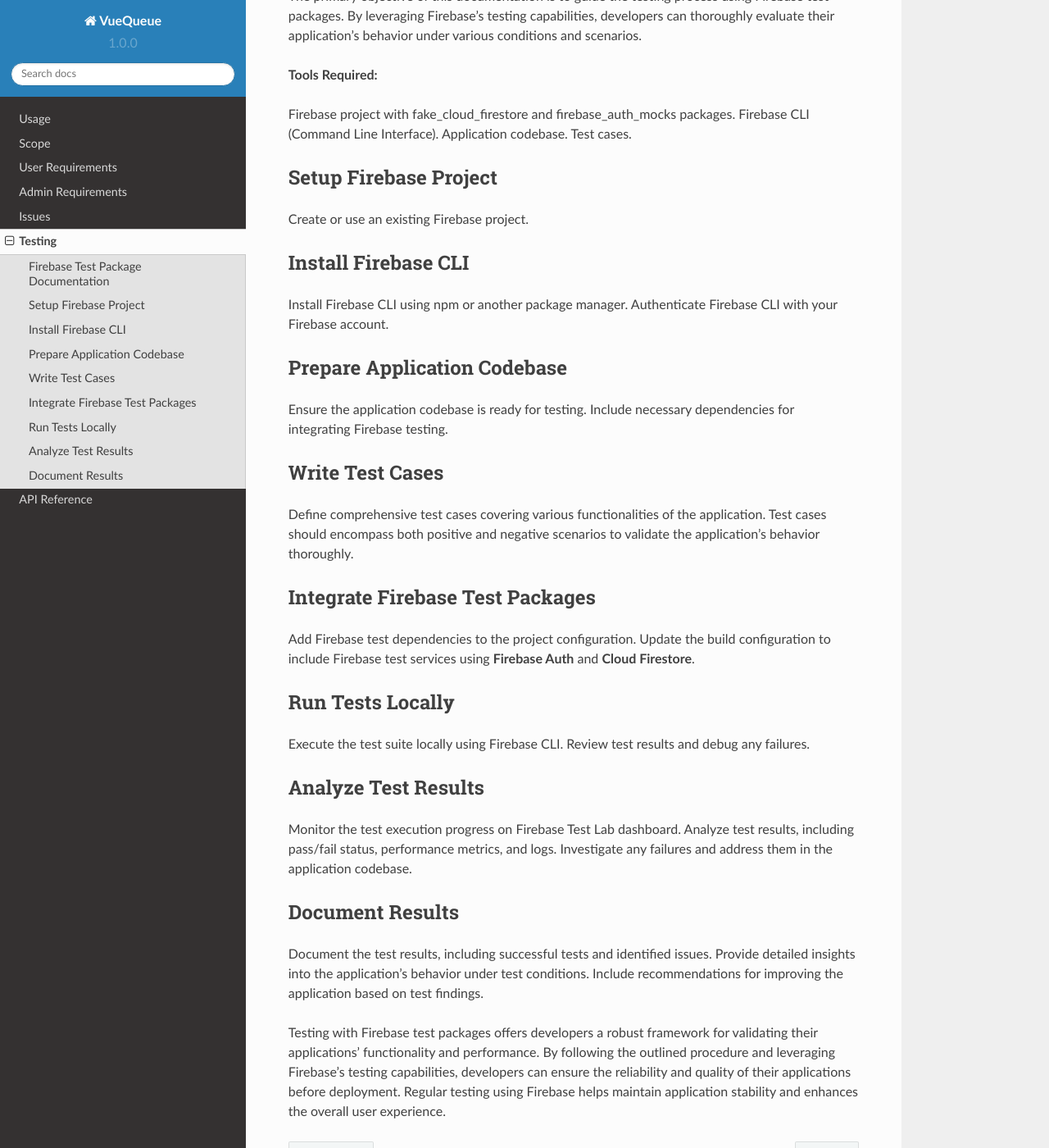
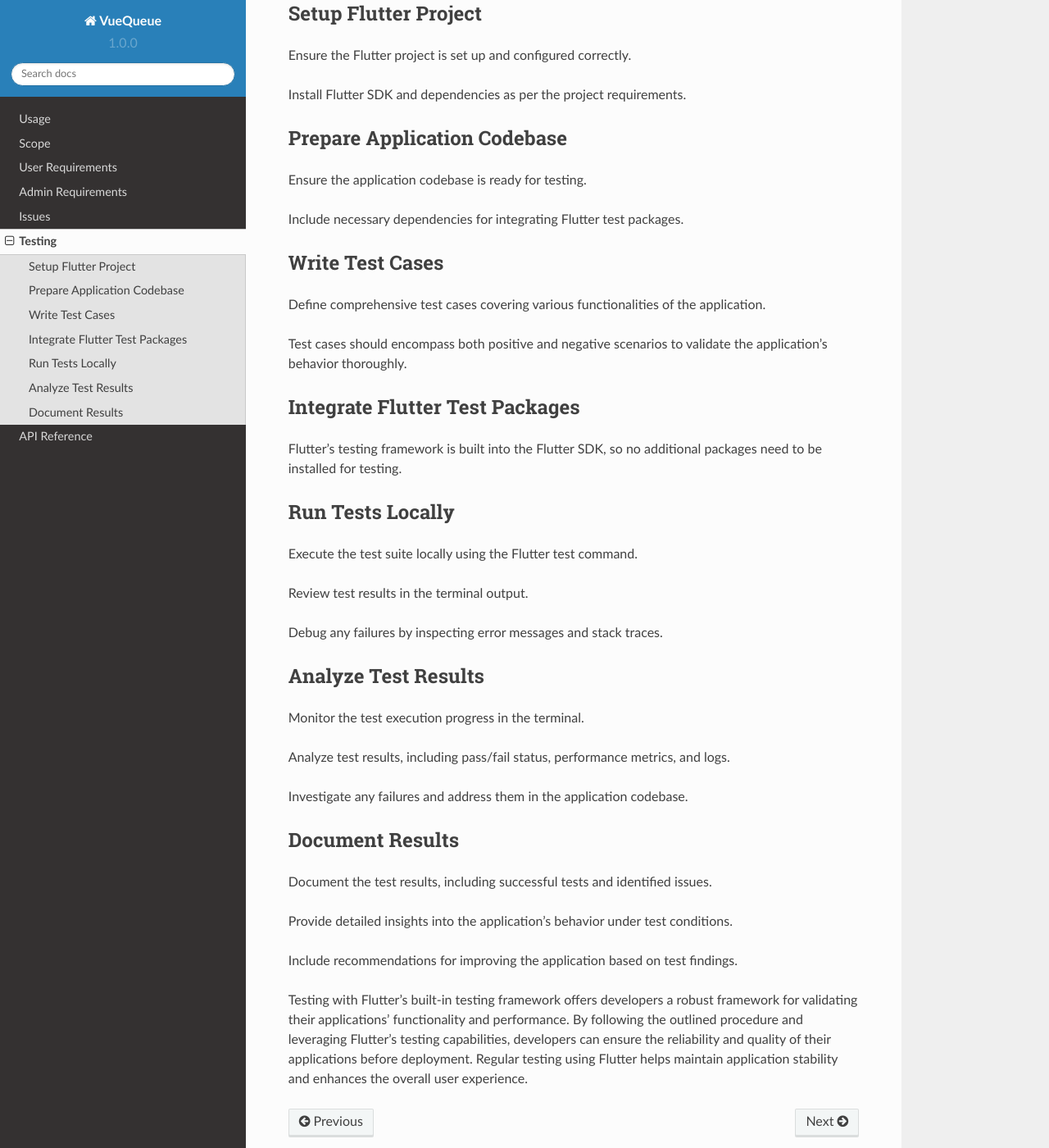
Before and after one commit to SofEng-Coursework/Documentation, a Sphinx documentation site: the page built from docs/source/testing.rst, in a window 1280 px wide and 1400 px high, scrolled down 352 px. Shown: the whole window at 82% size. Built offline with Sphinx 7.4.7 and the Read the Docs theme 2.0.0, drawn with Linux system fonts in a browser that asks for light colours; some of the changed text lies outside the part shown.

Commit message:
Final V8

```diff
--- a/docs/source/testing.rst
+++ b/docs/source/testing.rst
@@ -1,60 +1,68 @@
 Testing
-=========
-Firebase Test Package Documentation
--------------------------------------
-This documentation outlines the procedure for testing an application using Firebase test packages. Testing is an essential aspect of software development to ensure the reliability and functionality of the application. Firebase offers a suite of testing tools that facilitate the testing process and provide valuable insights into the performance of the application.
-
-The primary objective of this documentation is to guide the testing process using Firebase test packages. By leveraging Firebase's testing capabilities, developers can thoroughly evaluate their application's behavior under various conditions and scenarios.
+========
+The primary objective of this documentation is to guide the testing process using Flutter's testing framework.
+By leveraging Flutter's testing capabilities, developers can thoroughly evaluate their application's behavior under various conditions
+and scenarios.
 
 **Tools Required:**
 
-Firebase project with fake_cloud_firestore and firebase_auth_mocks packages.
-Firebase CLI (Command Line Interface).
+Flutter SDK.
 Application codebase.
 Test cases.
 
-Setup Firebase Project
-------------------------
-Create or use an existing Firebase project.
+Setup Flutter Project
+----------------------
 
-Install Firebase CLI
-----------------------
-Install Firebase CLI using npm or another package manager.
-Authenticate Firebase CLI with your Firebase account.
+Ensure the Flutter project is set up and configured correctly.
+
+Install Flutter SDK and dependencies as per the project requirements.
 
 Prepare Application Codebase
---------------------------------
+-----------------------------
+
 Ensure the application codebase is ready for testing.
-Include necessary dependencies for integrating Firebase testing.
+
+Include necessary dependencies for integrating Flutter test packages.
 
 Write Test Cases
------------------
+------------------
+
 Define comprehensive test cases covering various functionalities of the application.
+
 Test cases should encompass both positive and negative scenarios to validate the application's behavior thoroughly.
 
-Integrate Firebase Test Packages
------------------------------------
-Add Firebase test dependencies to the project configuration.
-Update the build configuration to include Firebase test services using **Firebase Auth** and **Cloud Firestore**.
+Integrate Flutter Test Packages
+--------------------------------
+
+Flutter's testing framework is built into the Flutter SDK, so no additional packages need to be installed for testing.
 
 Run Tests Locally
----------------------
-Execute the test suite locally using Firebase CLI.
-Review test results and debug any failures.
+------------------
+
+Execute the test suite locally using the Flutter test command.
+
+Review test results in the terminal output.
+
+Debug any failures by inspecting error messages and stack traces.
 
 Analyze Test Results
------------------------
-Monitor the test execution progress on Firebase Test Lab dashboard.
+---------------------
+Monitor the test execution progress in the terminal.
+
 Analyze test results, including pass/fail status, performance metrics, and logs.
+
 Investigate any failures and address them in the application codebase.
 
 Document Results
---------------------
+-----------------
+
 Document the test results, including successful tests and identified issues.
+
 Provide detailed insights into the application's behavior under test conditions.
+
 Include recommendations for improving the application based on test findings.
 
-Testing with Firebase test packages offers developers a robust framework for validating their applications'
-functionality and performance. By following the outlined procedure and leveraging Firebase's testing capabilities, developers can
-ensure the reliability and quality of their applications before deployment. Regular testing using Firebase helps maintain application
-stability and enhances the overall user experience.
+Testing with Flutter's built-in testing framework offers developers a robust framework for validating their applications' functionality
+and performance. By following the outlined procedure and leveraging Flutter's testing capabilities, developers can ensure the reliability
+and quality of their applications before deployment. Regular testing using Flutter helps maintain application stability and enhances the
+overall user experience.
--- a/docs/source/usage.rst
+++ b/docs/source/usage.rst
@@ -6,11 +6,7 @@ Usage
 Installation
 ------------
 
-To use VueQueue, it is as easy as installing the application on your phone, and registering a new account!
-
-.. code-block:: console
-
-   (.venv) $ pip install VueQueue
+To use VueQueue, it is as easy as installing the application on your phone using the ``Google Play Store`` or the ``Apple App Store``, and registering a new account!
 
 Joining Queues
 ----------------
```
